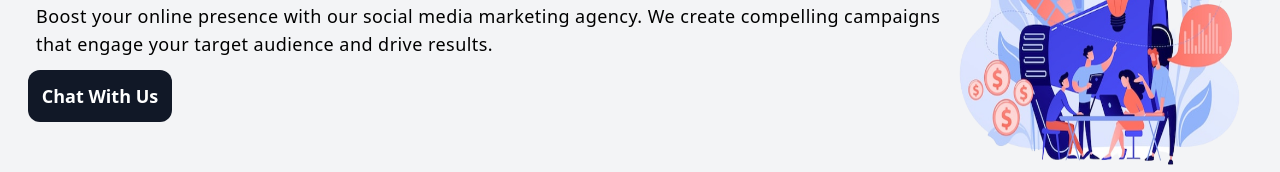
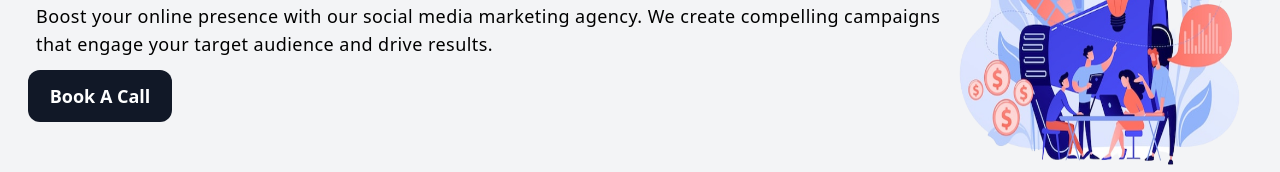
Before and after one commit to Dare789/SellterrMedia, a React (Create React App) app: page / in a window 1280 px wide. Shown: the part 210-382 px from the top of the page. Built offline with nearby package versions, Linux system fonts and the light colour scheme.

Commit message:
fixing page info

```diff
--- a/src/Components/WelcomePage/Landing/Landing.js
+++ b/src/Components/WelcomePage/Landing/Landing.js
@@ -18,7 +18,7 @@ function Landing() {
                     <div>
                       <a href="https://calendly.com/sellterrmedia" target="_blank" rel="noreferrer">
                            <button className="bg-gray-900 text-white font-bold w-36 rounded-xl p-3 text-lg">
-                               Chat With Us
+                                Book A Call
                            </button>
                      </a>
                     </div>
```
